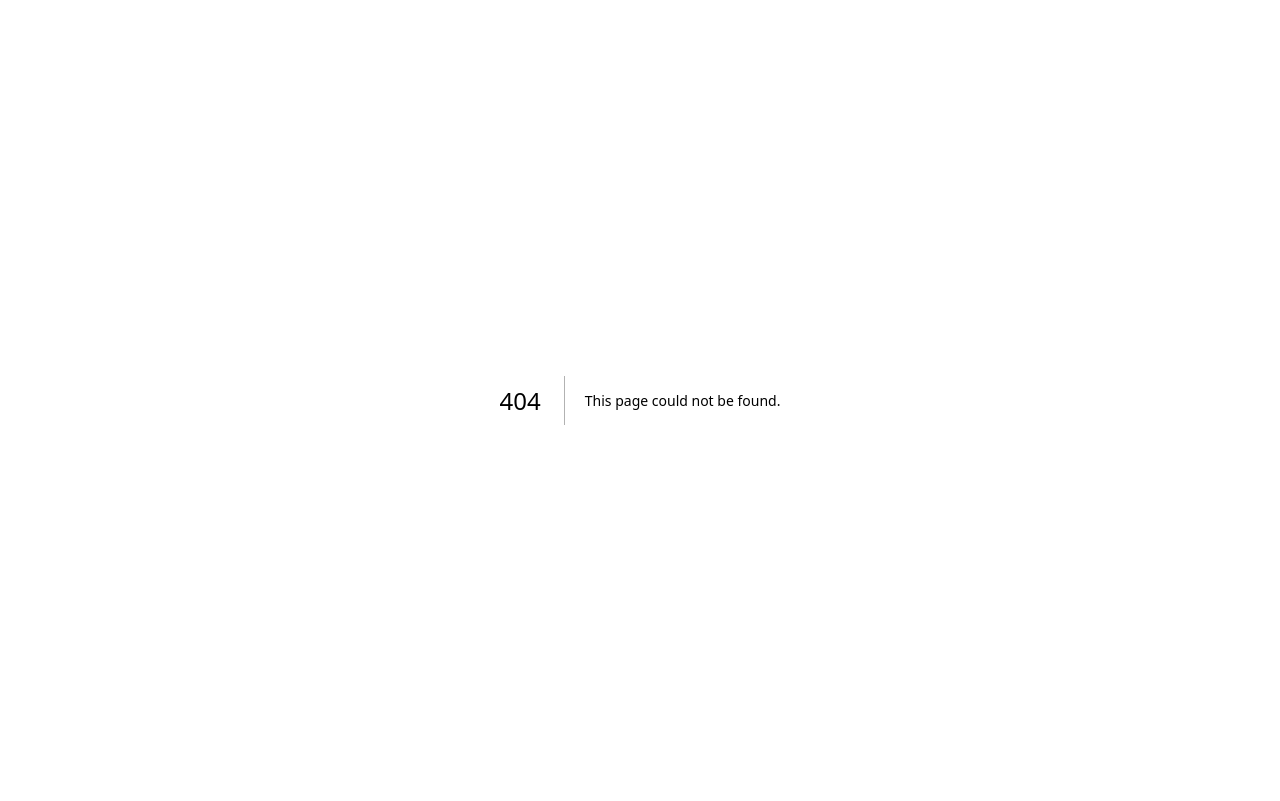
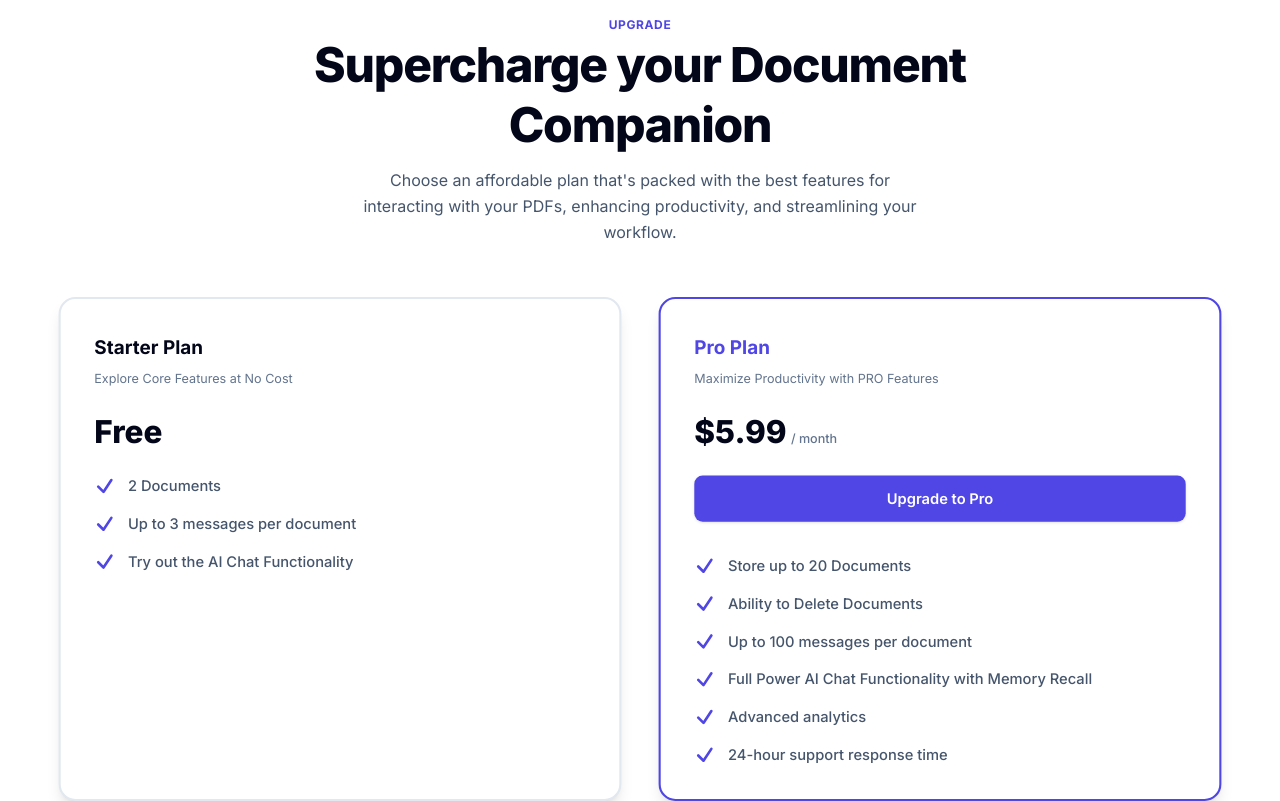
Before and after one commit to NikolasTelec/AskPDF, a Next.js app: page /upgrade in a window 1280 px wide. Before the commit this address had no page. Built offline with nearby package versions, Linux system fonts and the light colour scheme.

Commit message:
feat: design and content for upgrade page
- small fix and UI change in LandingPageButtons.tsx
- added upgrade page design

```diff
--- /dev/null
+++ b/app/upgrade/page.tsx
@@ -0,0 +1,112 @@
+
+import { CheckIcon } from "@heroicons/react/24/outline"
+
+const page = () => {
+    return (
+        <div className="min-h-screen md:max-h-screen w-full bg-white flex flex-col items-center justify-center px-4 py-10 md:py-24">
+
+            {/* Header */}
+            <div className="max-w-3xl text-center mb-7 md:mb-16 space-y-3">
+                <span className="text-xs font-bold uppercase tracking-wider text-[#4F46E5]">
+                    Upgrade
+                </span>
+                <h1 className="text-3xl md:text-5xl font-extrabold text-slate-950 tracking-tight leading-tight">
+                    Supercharge your Document Companion
+                </h1>
+                <p className="text-sm md:text-base text-slate-600 max-w-xl mx-auto leading-relaxed">
+                    Choose an affordable plan that&apos;s packed with the best features for
+                    interacting with your PDFs, enhancing productivity, and streamlining your workflow.
+                </p>
+            </div>
+
+            {/* Plans */}
+            <div className="w-full max-w-6xl grid md:grid-cols-2 gap-8 md:gap-16 items-top px-2">
+
+                {/* Starter plan */}
+                <div className="bg-white rounded-2xl border-2 border-slate-200 p-6 md:p-8 flex flex-col justify-between shadow-lg relative transform md:scale-105">
+                    <div className="space-y-6">
+                        <div className="space-y-2">
+                            <h3 className="text-lg font-bold text-slate-950">Starter Plan</h3>
+                            <p className="text-xs text-slate-500">Explore Core Features at No Cost</p>
+                        </div>
+
+                        <div className="mb-2 text-2xl md:text-3xl font-extrabold text-slate-950">
+                            Free
+                        </div>
+
+                        {/* List */}
+                        <ul className="space-y-4 pt-4">
+                            <li className="flex items-start gap-3 text-sm text-slate-600 font-medium">
+                                <CheckIcon className="h-5 w-5 text-[#4F46E5] stroke-3 shrink-0" />
+                                2 Documents
+                            </li>
+                            <li className="flex items-start gap-3 text-sm text-slate-600 font-medium">
+                                <CheckIcon className="h-5 w-5 text-[#4F46E5] stroke-3 shrink-0" />
+                                Up to 3 messages per document
+                            </li>
+                            <li className="flex items-start gap-3 text-sm text-slate-600 font-medium">
+                                <CheckIcon className="h-5 w-5 text-[#4F46E5] stroke-3 shrink-0" />
+                                Try out the AI Chat Functionality
+                            </li>
+                        </ul>
+                    </div>
+                </div>
+
+                {/* Pro plan */}
+                <div className="bg-white rounded-2xl border-2 border-[#4F46E5] p-6 md:p-8 flex flex-col justify-between h-full min-h-[460px] shadow-lg relative transform md:scale-105">
+                    <div className="space-y-6">
+                        <div className="space-y-2">
+                            <h3 className="text-lg font-bold text-[#4F46E5]">Pro Plan</h3>
+                            <p className="text-xs text-slate-500">Maximize Productivity with PRO Features</p>
+                        </div>
+
+                        <div className="flex items-baseline text-slate-950 gap-1">
+                            <span className="text-2xl md:text-3xl font-extrabold">$5.99</span>
+                            <span className="text-xs text-slate-500 font-medium">/ month</span>
+                        </div>
+
+                        {/* Upgrade button */}
+                        <button
+                            type="button"
+                            className="w-full bg-[#4F46E5] hover:bg-[#6159ED] text-white font-semibold text-xs md:text-sm py-3 px-4 rounded-lg shadow-sm cursor-pointer transition text-center"
+                        >
+                            Upgrade to Pro
+                        </button>
+
+                        {/* List */}
+                        <ul className="space-y-4 pt-2">
+                            <li className="flex items-start gap-3 text-sm text-slate-600 font-medium">
+                                <CheckIcon className="h-5 w-5 text-[#4F46E5] stroke-3 shrink-0" />
+                                Store up to 20 Documents
+                            </li>
+                            <li className="flex items-start gap-3 text-sm text-slate-600 font-medium">
+                                <CheckIcon className="h-5 w-5 text-[#4F46E5] stroke-3 shrink-0" />
+                                Ability to Delete Documents
+                            </li>
+                            <li className="flex items-start gap-3 text-sm text-slate-600 font-medium">
+                                <CheckIcon className="h-5 w-5 text-[#4F46E5] stroke-3 shrink-0" />
+                                Up to 100 messages per document
+                            </li>
+                            <li className="flex items-start gap-3 text-sm text-slate-600 font-medium">
+                                <CheckIcon className="h-5 w-5 text-[#4F46E5] stroke-3 shrink-0" />
+                                Full Power AI Chat Functionality with Memory Recall
+                            </li>
+                            <li className="flex items-start gap-3 text-sm text-slate-600 font-medium">
+                                <CheckIcon className="h-5 w-5 text-[#4F46E5] stroke-3 shrink-0" />
+                                Advanced analytics
+                            </li>
+                            <li className="flex items-start gap-3 text-sm text-slate-600 font-medium">
+                                <CheckIcon className="h-5 w-5 text-[#4F46E5] stroke-3 shrink-0" />
+                                24-hour support response time
+                            </li>
+                        </ul>
+                    </div>
+                </div>
+
+            </div>
+
+        </div>
+    )
+}
+
+export default page
--- a/components/layout/LandingPageButtons.tsx
+++ b/components/layout/LandingPageButtons.tsx
@@ -4,13 +4,13 @@ const LandingPageButtons = () => {
     return (
         <div className="mt-10 flex justify-center gap-4">
             <Link
-                href="/signin"
-                className="flex items-center justify-center rounded-md bg-[#4F46E5] text-sm md:text-lg font-semibold border border-[#4F46E5] text-white px-5 py-2 cursor-pointer hover:bg-[#6159ED]">
+                href="/signup"
+                className="flex items-center justify-center rounded-md bg-[#4F46E5] shadow-lg text-sm md:text-lg font-semibold border border-[#4F46E5] text-white px-5 py-2 cursor-pointer hover:bg-[#6159ED]">
                 Get Started
             </Link>
             <Link
-                href="/signup"
-                className="flex items-center justify-center rounded-md text-[#4F46E5] text-sm md:text-lg font-semibold border border-[#4F46E5] px-5 py-2 cursor-pointer hover:bg-violet-50">
+                href="/signin"
+                className="flex items-center justify-center rounded-md text-[#4F46E5] shadow-lg text-sm md:text-lg font-semibold border border-[#4F46E5] px-5 py-2 cursor-pointer hover:bg-violet-50">
                 Sign in
             </Link>
         </div>
```
